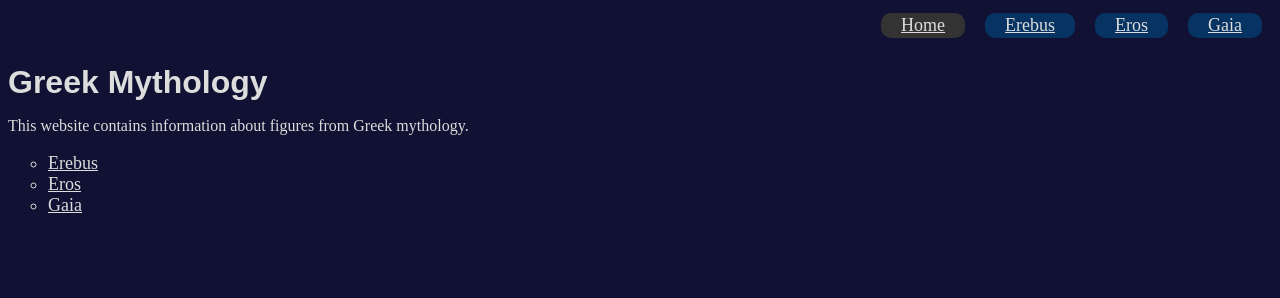
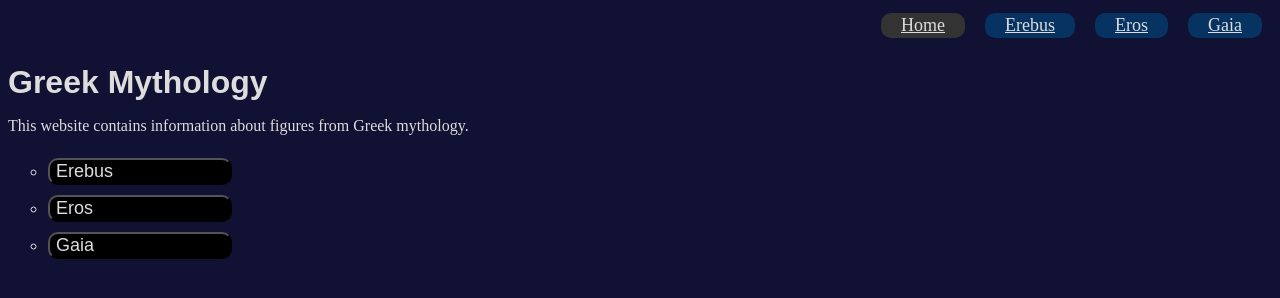
Before and after one commit to jdmar3-comp426/a01-irion4686, a website: page index.html in a window 1280 px wide. Drawn offline with Linux system fonts and the light colour scheme.

Commit message:
changed index.html body links to buttons.

```diff
--- a/index.html
+++ b/index.html
@@ -14,9 +14,9 @@
 <h1>Greek Mythology</h1>
 <p>This website contains information about figures from Greek mythology.</p>
 <ul>
-   <li><a href="/erebus.html">Erebus</a></li>
-    <li><a href="/eros.html">Eros</a></li>
-    <li><a href="/gaia.html">Gaia</a></li>
+   <li><button onclick="window.location.href='/erebus.html'">Erebus</button>
+    <li><button onclick="window.location.href='/eros.html'">Eros</button></li>
+    <li><button onclick="window.location.href='/gaia.html'">Gaia</button></li>
 </ul>
 </body>
 </html>
--- a/style.css
+++ b/style.css
@@ -55,3 +55,11 @@ p {
 li {
     list-style: circle;
 }
+
+button {
+    width: 15%;
+    text-align: start;
+    border-radius: 10px;
+    background-color: black;
+    margin: 5px 0px;
+}
```
